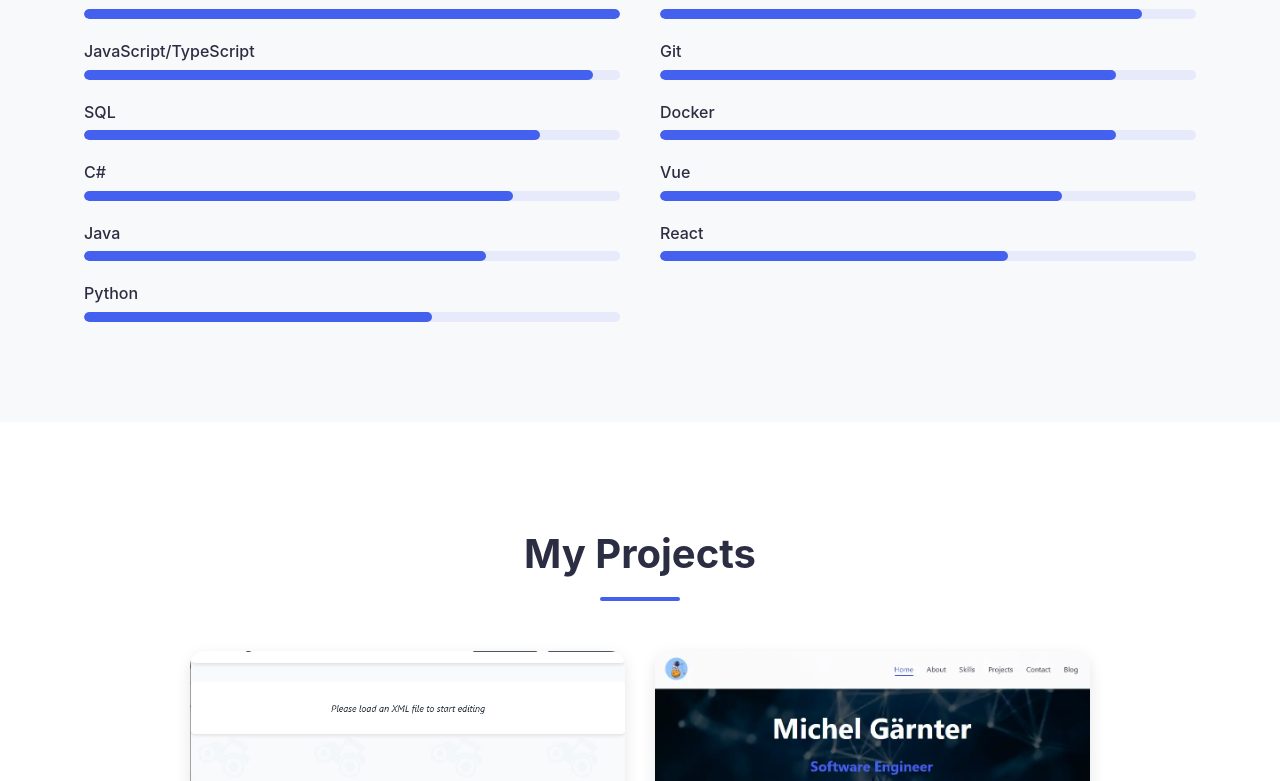
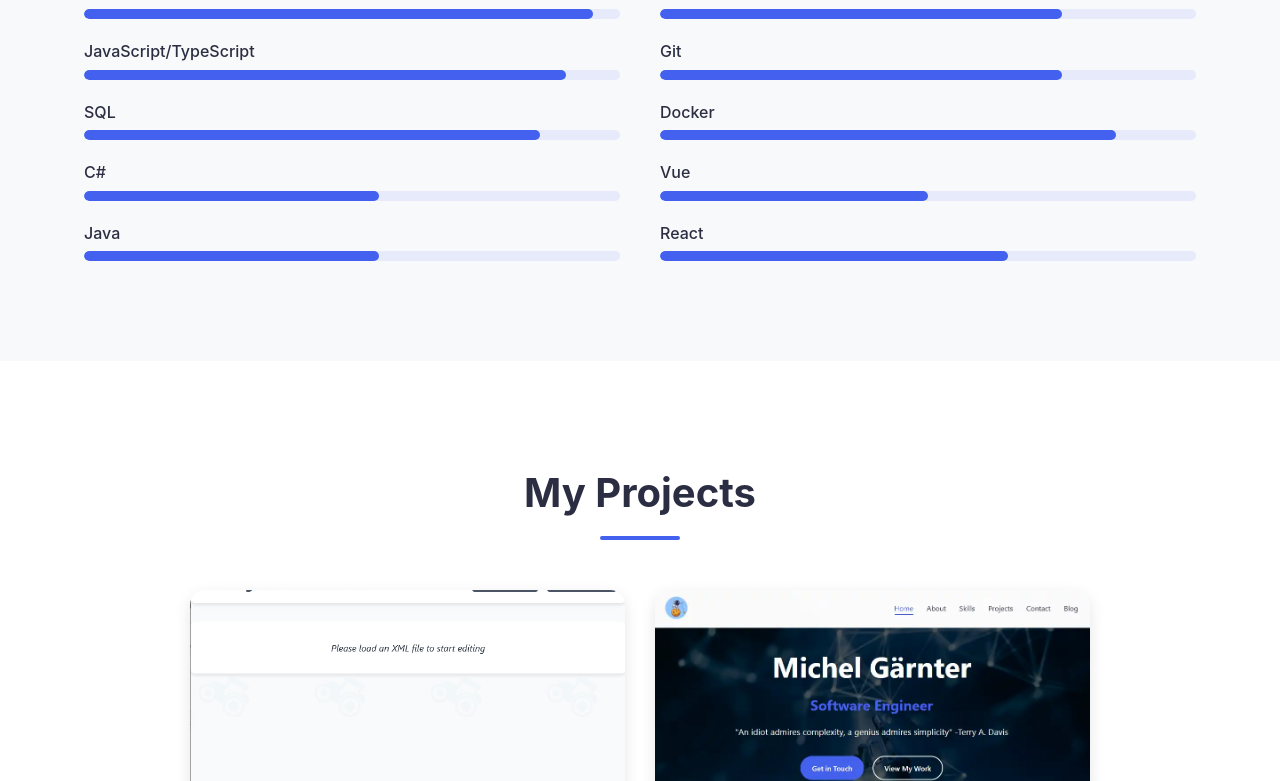
Before and after one commit to TitanSyntax/Homepage, a plain HTML site: page index.html in a window 1280 px wide. Shown: the part 1793-2574 px from the top of the page. Drawn offline with Linux system fonts and the light colour scheme.

Commit message:
Adjust skill progress percentages in index.html for accuracy and consistency

```diff
--- a/index.html
+++ b/index.html
@@ -98,19 +98,19 @@
               <div class="skill-item">
                 <span>PHP 8</span>
                 <div class="progress-bar">
-                  <div class="progress" style="width: 100%"></div>
+                  <div class="progress" style="width: 95%"></div>
                 </div>
               </div>
               <div class="skill-item">
                 <span>CSS/SCSS</span>
                 <div class="progress-bar">
-                  <div class="progress" style="width: 100%"></div>
+                  <div class="progress" style="width: 95%"></div>
                 </div>
               </div>
               <div class="skill-item">
                 <span>JavaScript/TypeScript</span>
                 <div class="progress-bar">
-                  <div class="progress" style="width: 95%"></div>
+                  <div class="progress" style="width: 90%"></div>
                 </div>
               </div>
               <div class="skill-item">
@@ -122,19 +122,13 @@
               <div class="skill-item">
                 <span>C#</span>
                 <div class="progress-bar">
-                  <div class="progress" style="width: 80%"></div>
+                  <div class="progress" style="width: 55%"></div>
                 </div>
               </div>
               <div class="skill-item">
                 <span>Java</span>
                 <div class="progress-bar">
-                  <div class="progress" style="width: 75%"></div>
-                </div>
-              </div>
-              <div class="skill-item">
-                <span>Python</span>
-                <div class="progress-bar">
-                  <div class="progress" style="width: 65%"></div>
+                  <div class="progress" style="width: 55%"></div>
                 </div>
               </div>
             </div>
@@ -145,25 +139,25 @@
               <div class="skill-item">
                 <span>Node.js</span>
                 <div class="progress-bar">
-                  <div class="progress" style="width: 95%"></div>
+                  <div class="progress" style="width: 90%"></div>
                 </div>
               </div>
               <div class="skill-item">
                 <span>ExpressJS</span>
                 <div class="progress-bar">
-                  <div class="progress" style="width: 90%"></div>
+                  <div class="progress" style="width: 80%"></div>
                 </div>
               </div>
               <div class="skill-item">
                 <span>WordPress</span>
                 <div class="progress-bar">
-                  <div class="progress" style="width: 90%"></div>
+                  <div class="progress" style="width: 75%"></div>
                 </div>
               </div>
               <div class="skill-item">
                 <span>Git</span>
                 <div class="progress-bar">
-                  <div class="progress" style="width: 85%"></div>
+                  <div class="progress" style="width: 75%"></div>
                 </div>
               </div>
               <div class="skill-item">
@@ -175,7 +169,7 @@
               <div class="skill-item">
                 <span>Vue</span>
                 <div class="progress-bar">
-                  <div class="progress" style="width: 75%"></div>
+                  <div class="progress" style="width: 50%"></div>
                 </div>
               </div>
               <div class="skill-item">
```
